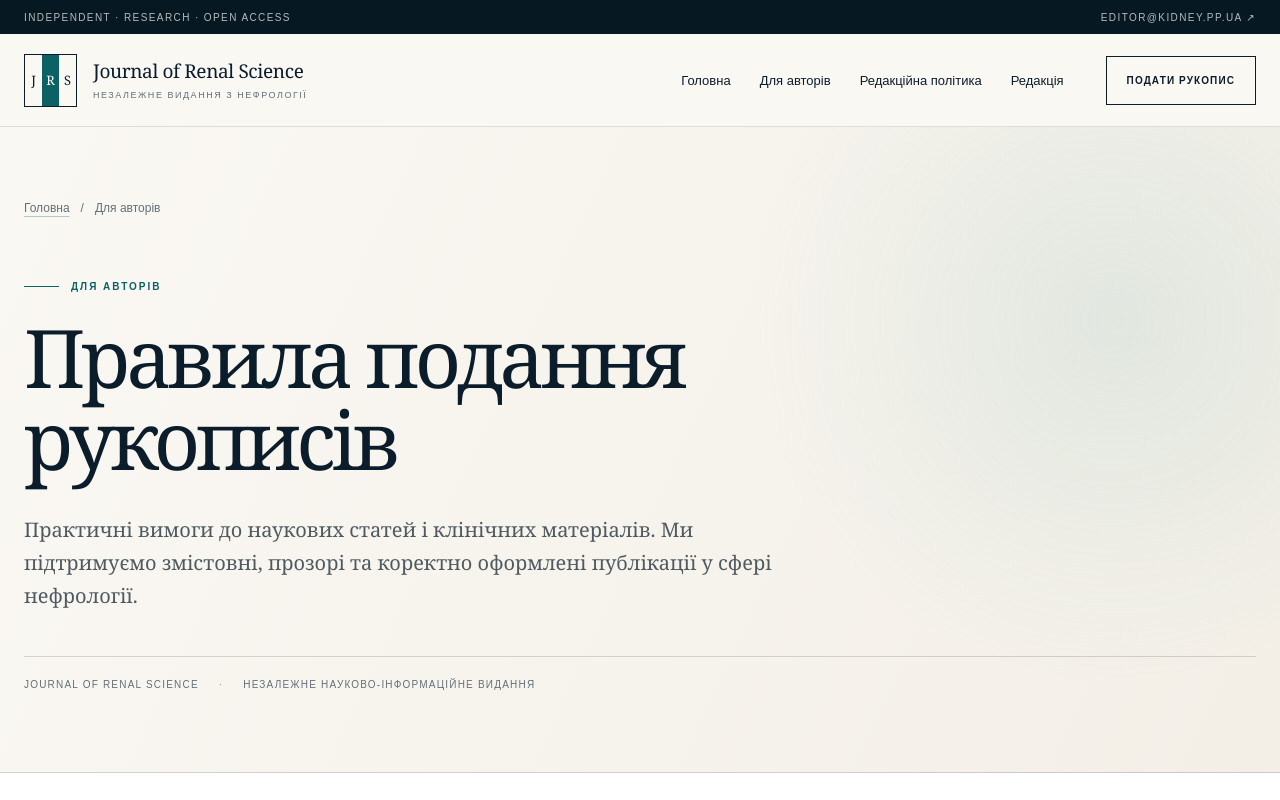
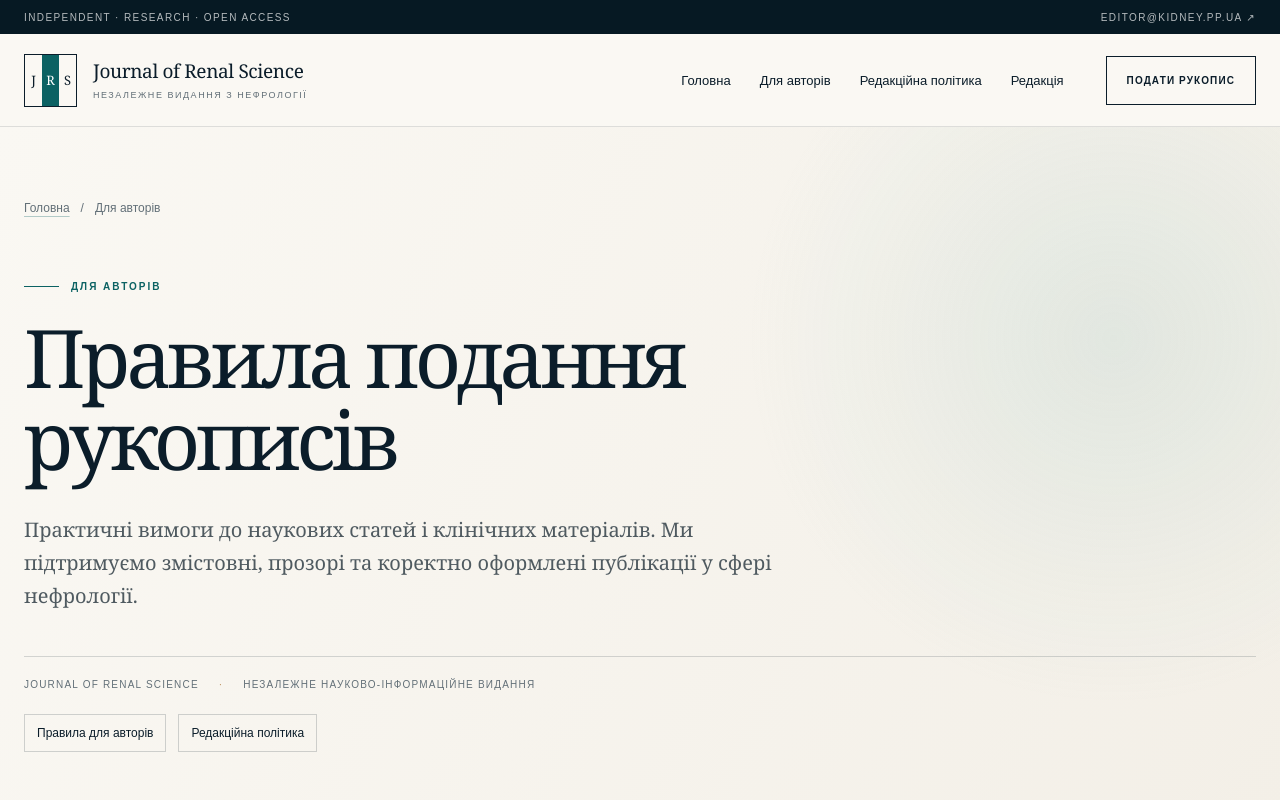
Before and after one commit to LidiiaDD/journal-kidney-pp-ua, a Next.js app: page /authors in a window 1280 px wide. Shown: the top 800 px of the page. Built offline with nearby package versions, Linux system fonts and the light colour scheme.

Commit message:
Add accessible cross-navigation on journal information pages

```diff
--- a/app/components/JournalInfoLayout.tsx
+++ b/app/components/JournalInfoLayout.tsx
@@ -57,6 +57,10 @@ export default function JournalInfoLayout({
               <span>Journal of Renal Science</span>
               <span>Незалежне науково-інформаційне видання</span>
             </div>
+            <nav className="info-switch-links" aria-label="Інформація про публікації">
+              <a href="/authors">Правила для авторів</a>
+              <a href="/editorial-policy">Редакційна політика</a>
+            </nav>
           </div>
         </section>
 
```
